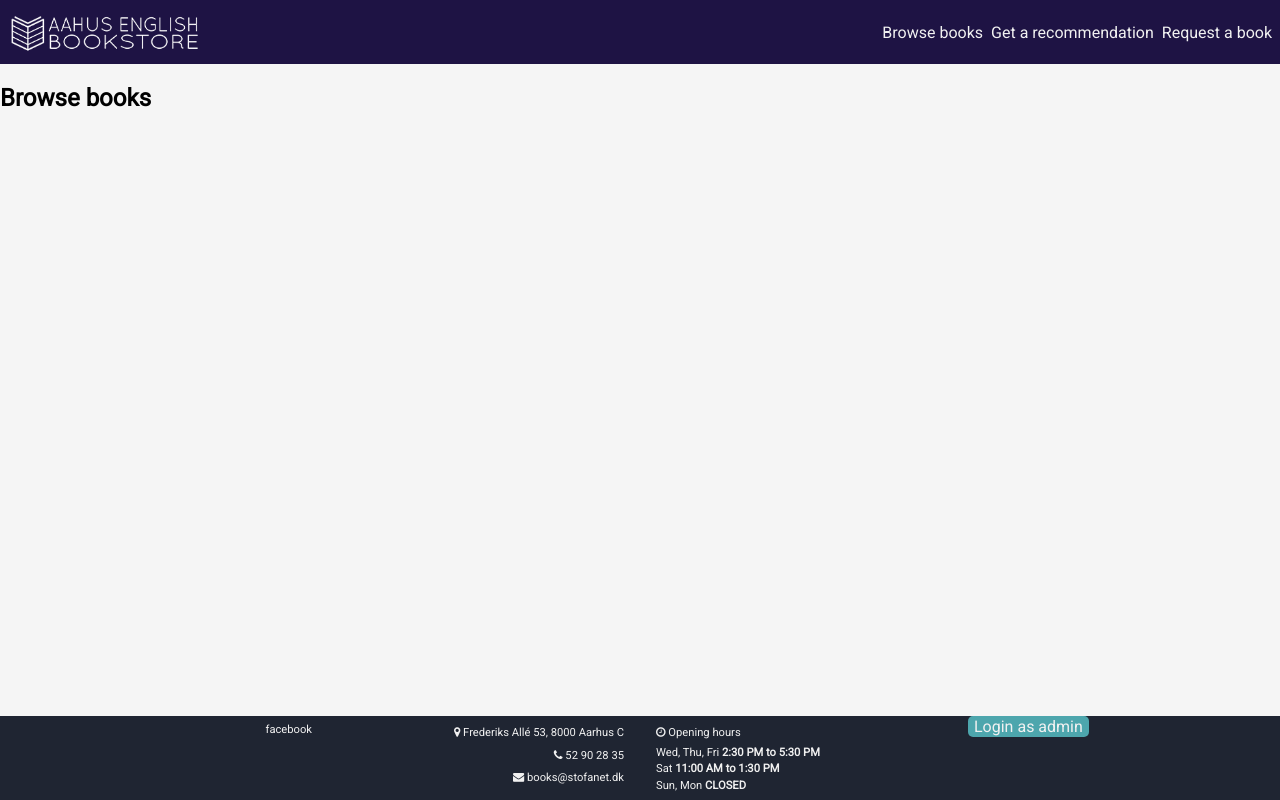
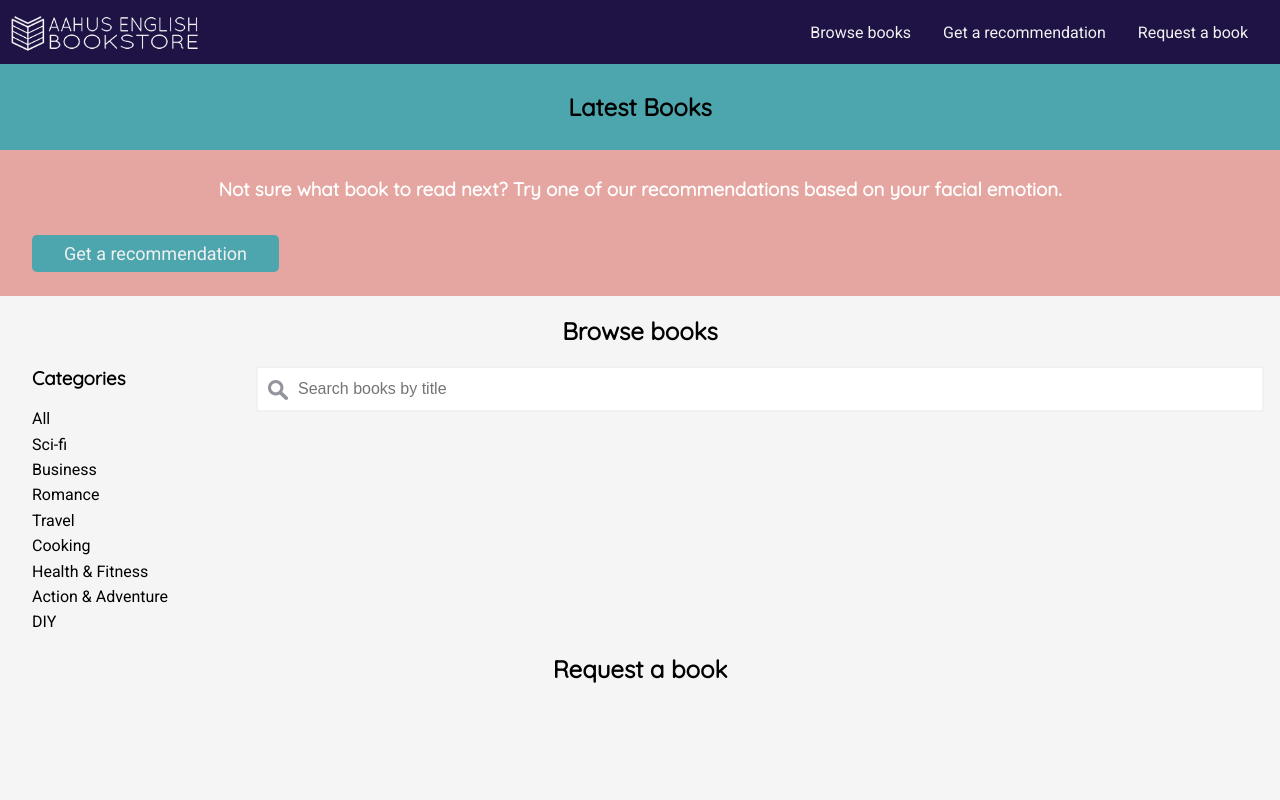
Before and after one commit to valio953/englishbooks, a PHP site: page /storefront.php in a window 1280 px wide. Run offline with PHP 8.4, Linux system fonts and the light colour scheme; data that the repository does not hold is empty.

Commit message:
Storefront - Styling
Browse books; Categories; Recommendation + Latest books sections

```diff
--- a/css/style.css
+++ b/css/style.css
@@ -43,7 +43,7 @@ body {
 }
 .nav li {
   display: inline-block;
-  margin-right: 0.5rem;
+  margin-right: 2rem;
   padding-top: 0.25rem;
 }
 
@@ -433,20 +433,120 @@ body {
     transition: 0s
 }
 
+
+/*-----STOREFRONT STYLING-----*/
+.section-title {
+  text-align: center;
+  font-family: 'Quicksand', sans-serif;
+}
+
+#latest-books {
+  background-color: #4DA6AD;
+  margin: 0;
+  padding: 0.5rem 0;
+}
+
+/*Recommendations section*/
+#recommend {
+  background-color: #E5A5A0;
+  margin: 0;
+  padding: 0.5rem 0;
+  color: #FFF;
+}
+
+.recommend-btn {
+  display: inline-block;
+  border-radius: 5px;
+  background-color: #4DA6AD;
+  border: none;
+  color: #f1f1f1;
+  text-align: center;
+  font-family: 'Roboto', sans-serif;
+  font-size: 18px;
+  transition: all 0.5s;
+  cursor: pointer;
+  margin: 1rem 2rem;
+  padding: 0.5rem 2rem;
+}
+
+.recommend-btn span {
+  cursor: pointer;
+  display: inline-block;
+  position: relative;
+  transition: 0.5s;
+}
+
+.recommend-btn span:after {
+  font-family: FontAwesome;
+  content: "\f118";
+  position: absolute;
+  opacity: 0;
+  top: 0;
+  transition: 0.5s;
+}
+
+.recommend-btn:hover span {
+  padding-right: 25px;
+}
+
+.recommend-btn:hover span:after {
+  opacity: 1;
+  right: 0;
+}
+
+/*Browse books section*/
+.browse-books-content {
+  display: flex;
+}
+
+#categories {
+  width: 20%;
+}
+
+#categories h3 {
+  font-family: 'Quicksand', sans-serif;
+  padding: 0 2rem 1rem 2rem;
+  margin: 0;
+}
+
+#categories p {
+  padding: 0.2rem 2rem;
+  margin: 0;
+}
+
+#browse-book-cards {
+  width: 80%;
+}
+
+#book-cards {
+  display: flex;
+  /*overflow-y: scroll;*/
+}
+
+#storefront-book-search {
+    background-image: url('../img/searchicon.png');
+    background-position: 10px 12px;
+    background-repeat: no-repeat;
+    width: 98%;
+    font-size: 16px;
+    padding: 12px 0px;
+    border: 2px solid #f1f1f1;
+    text-indent: 40px;
+}
+
 /*BOOKS */
 
 .book-card {
-  width: 18%;
-  background-color: rgb(255, 255, 255); /* White - Fall-back for browsers that don't
-                                  support rgba */
+  width: 50%;
+  background-color: rgb(255, 255, 255); /* White - Fall-back for browsers that don't support rgba */
   background-color: rgba(255, 255, 255, .8); /*White with opacity*/
 }
+
 .book-cover {
-  width:16%;
+  /*width:16%;*/
 }
 
-
-/*Storefront FOOTER */
+/*Storefront footer*/
 #storefront-footer {
     position: absolute;
     right: 0;
--- a/storefront.php
+++ b/storefront.php
@@ -76,14 +76,49 @@ for($i=0; $i<count($get_all_books); $i++)
 	</header>
 
 	<main>
+
+		<section id="latest-books">
+			<h2 class="section-title">Latest Books</h2>
+		</section>
+
+		<section id="recommend">
+			<h3 class="section-title"> Not sure what book to read next? Try one of our recommendations based on your facial emotion.</h3>
+			<button class="recommend-btn"><span>Get a recommendation</span></button>
+		</section>
+
 		<section id="browse-books">
-			<h2>Browse books</h2>
-			<?php echo $book_cards_from_db;?>
-	</section>
+			<h2 class="section-title">Browse books</h2>
+			<acticle class="browse-books-content">
+				<acticle id="categories">
+					<h3>Categories</h3>
+					<p>All</p>
+					<p>Sci-fi</p>
+					<p>Business</p>
+					<p>Romance</p>
+					<p>Travel</p>
+					<p>Cooking</p>
+					<p>Health & Fitness</p>
+					<p>Action & Adventure</p>
+					<p>DIY</p>
+				</acticle>
+				<acticle id="browse-book-cards">
+					<article id="search-bar-storefront">
+						<input type="text" id="storefront-book-search" placeholder="Search books by title">
+					</article>
+					<article id="book-cards">
+						<?php echo $book_cards_from_db;?>
+					</article>
+				</acticle>
+			</acticle>
+		</section>
+
+		<section id="request-book">
+			<h2 class="section-title">Request a book</h2>
+		</section>
 
   </main>
 
-	<footer>
+	<!-- <footer>
 		<section id="storefront-footer">
 			<article id="fb-stf">
 				<p>facebook</p>
@@ -103,7 +138,7 @@ for($i=0; $i<count($get_all_books); $i++)
 				<button class="login-btn">Login as admin</button>
 			</article>
 		</section>
-	</footer>
+	</footer> -->
 
   <script src="js/books.js" type="text/javascript"></script>
 
```
